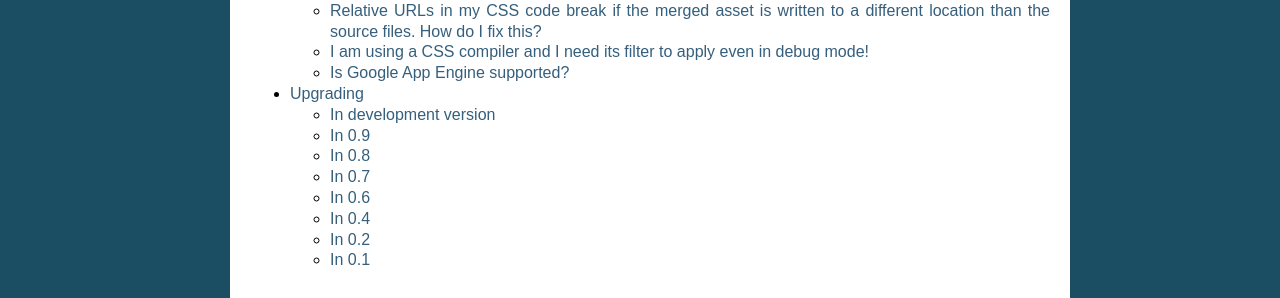
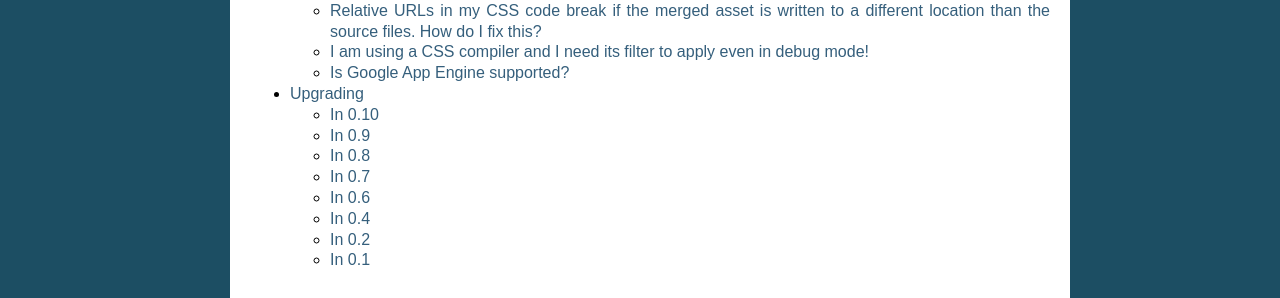
Before and after one commit to miracle2k/webassets, a Sphinx documentation site: the page built from docs/index.rst, in a window 1280 px wide. Shown: the part 1264-1562 px from the top of the page. Built offline with Sphinx 7.4.7, drawn with Linux system fonts in a browser that asks for light colours; the version number could not be read and is left out.

Commit message:
Update version number.

```diff
--- a/docs/upgrading.rst
+++ b/docs/upgrading.rst
@@ -7,8 +7,8 @@ When upgrading from an older version, you might encounter some backwards
 incompatibility. The ``webassets`` API is not stable yet.
 
 
-In development version
-~~~~~~~~~~~~~~~~~~
+In 0.10
+~~~~~~~
 
 - The :class:`Resolver` API has changed. Rather than being bound to an
   environment via the constructor, the individual methods now receive
--- a/src/webassets/__init__.py
+++ b/src/webassets/__init__.py
@@ -1,4 +1,4 @@
-__version__ = (0, 10, 'dev')
+__version__ = (0, 10)
 
 
 # Make a couple frequently used things available right here.
```
